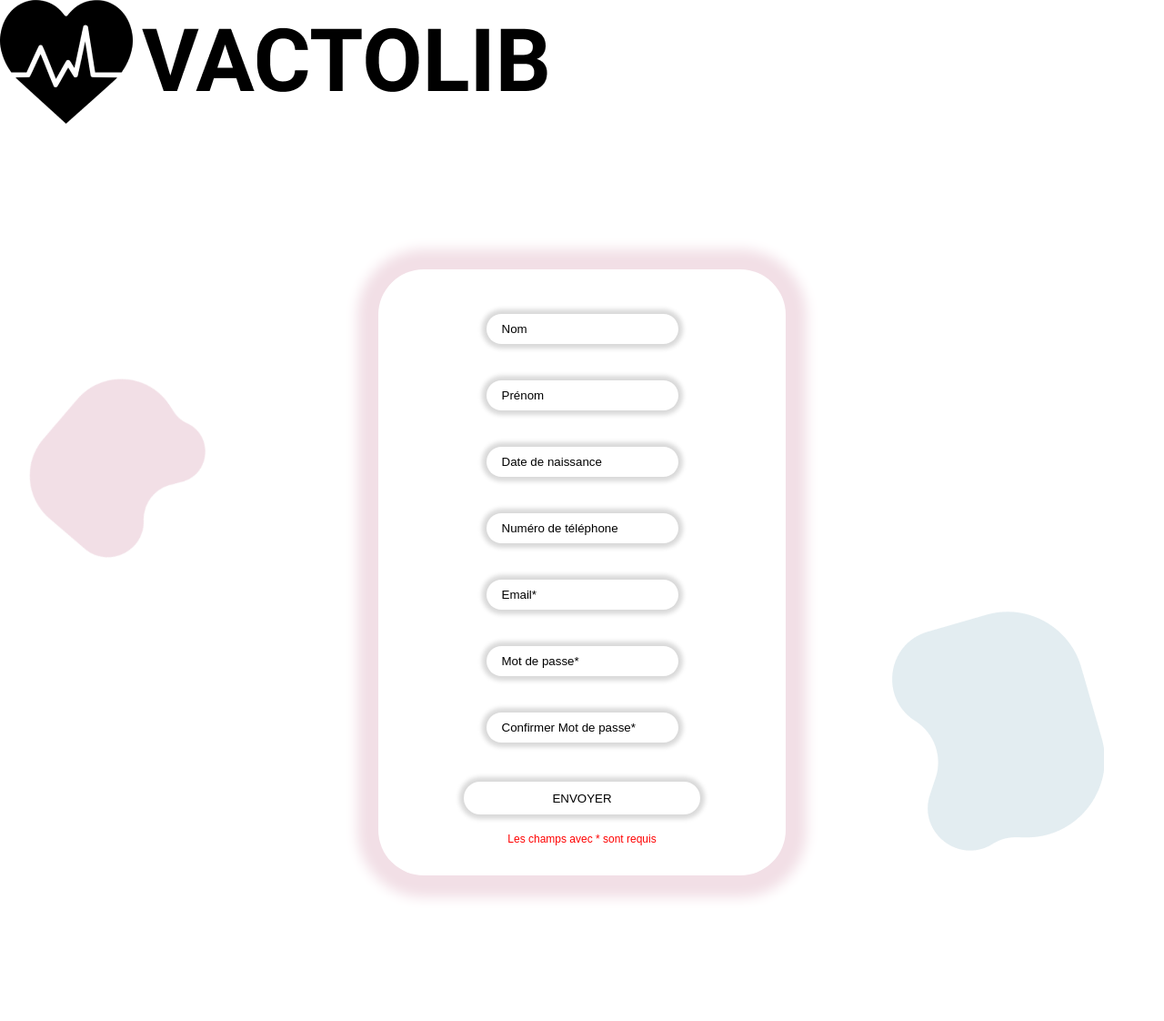
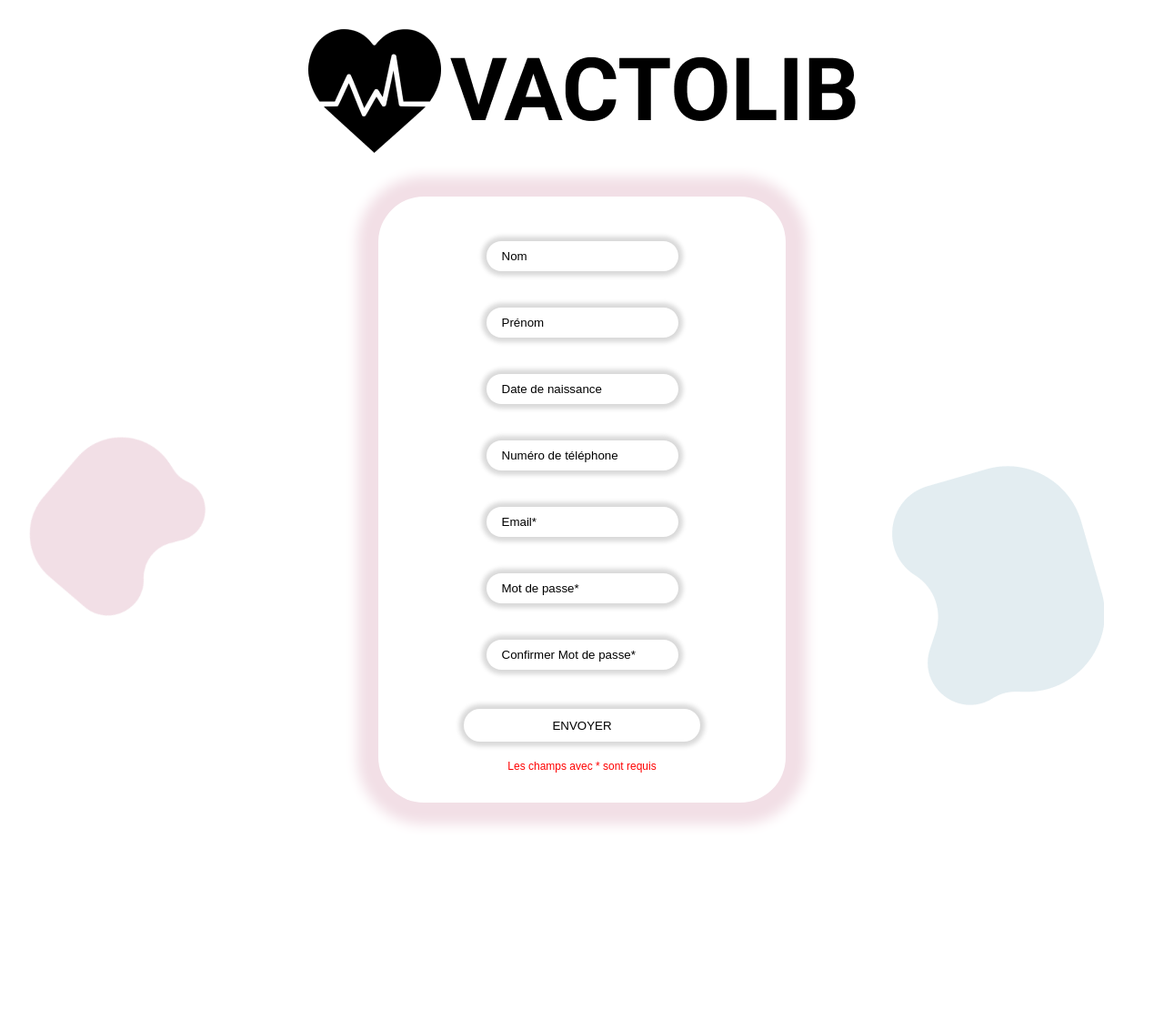
Before and after one commit to kapeupro/vactolib_projet, a PHP site: page /register.php in a window 1280 px wide. Shown: the whole page at 91% size. After the commit the page ends 908 px from the top, so only its background shows below. Run offline with PHP 8.4, Linux system fonts and the light colour scheme.

Commit message:
formulaire register theo presque fini

```diff
--- a/asset/css/style.css
+++ b/asset/css/style.css
@@ -39,7 +39,7 @@ a{
 
 
 /*FORMULAIRE INSCRIPTION*/
-#register_form {padding:10rem 0; position:relative;}
+#register_form {padding:1rem 0 5rem 0; position:relative;}
 #register_form .img_float1{background: url("../img/img_background_deco.png") no-repeat ;background-size:cover;width:250px;height:250px; position:absolute;top:250;left:0;}
 #register_form .img_float2{background: url("../img/tache-4.png") no-repeat ;width:300px;height:350px; position:absolute; bottom:100;right:0;}
 #register_form .wrap2{
@@ -78,6 +78,9 @@ a{
     margin:1.2rem 0;
 }
 #register_form p{color:red;font-size: .75rem;}
+.logo {display:flex;justify-content: center;margin:2rem;}
+
+
 /* HEADER */
 .logo_vactolib {
     padding: 1rem;
--- a/register.php
+++ b/register.php
@@ -67,13 +67,13 @@ if(!empty($_POST['submitted'])) {
 }
 ?>
 <link rel="stylesheet" href="asset/css/style.css">
+<div class="logo">
 <a href="index.php"><img src="asset/img/logo_vactolib.png" alt="logo vactolib"></a>
+</div>
 <section id="register_form">
     <div class="img_float1"></div>
     <div class="img_float2"></div>
     <div class="img_float3"></div>
-
-
     <div class="wrap2">
         <form action="" method="post" class="wrapform" novalidate>
 
```
